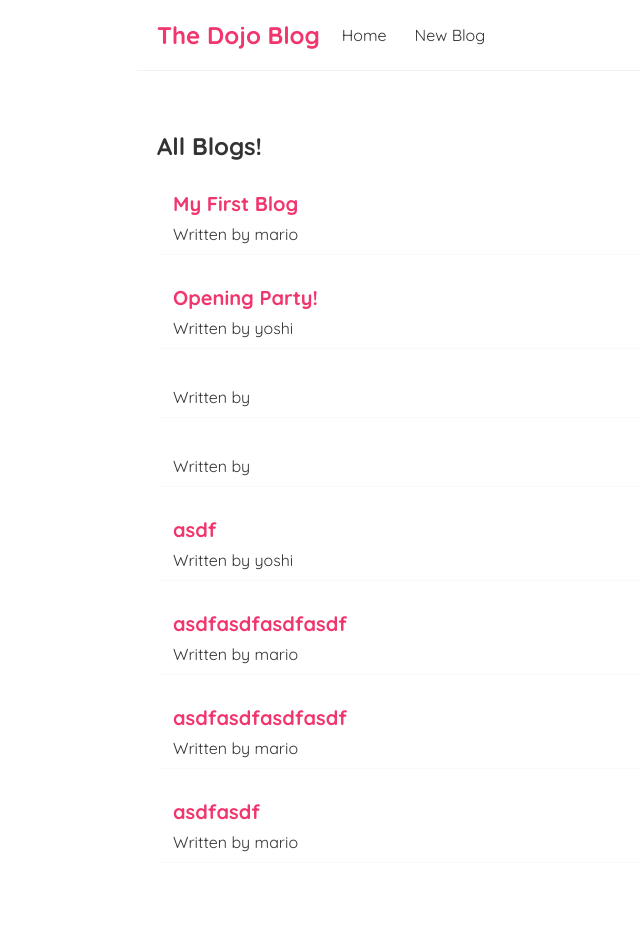
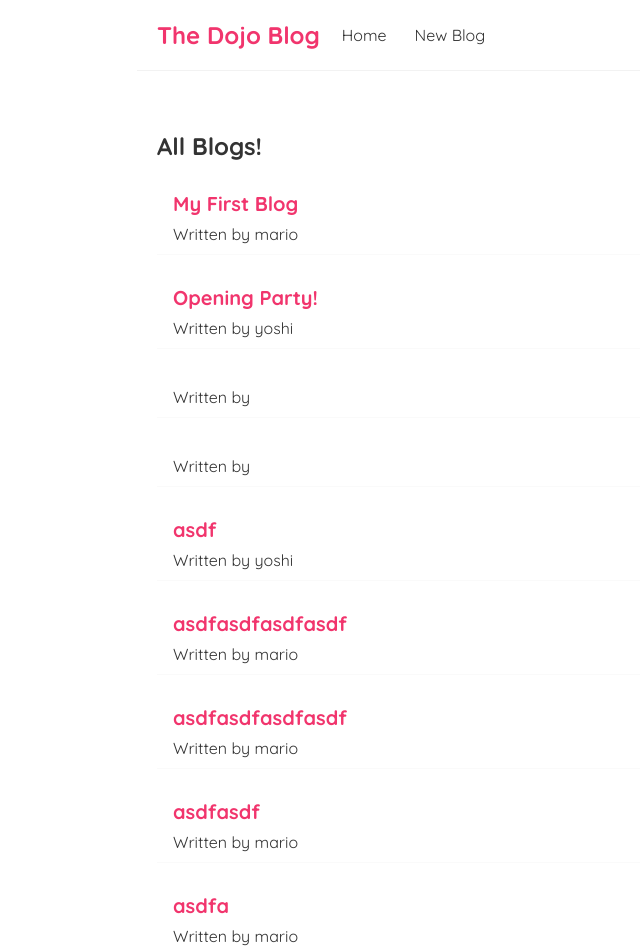
Before and after one commit to d-cryptic/dojo-blog-react, a React (Create React App) app: page / in a window 1280 px wide. Shown: the top 952 px of the page, without its empty margins (183-823 px from the left). Built offline with nearby package versions, Linux system fonts and the light colour scheme; data requests are answered from the project's data file.

Commit message:
Pragmattic redirects

```diff
--- a/data/db.json
+++ b/data/db.json
@@ -41,6 +41,12 @@
       "body": "asdfasdfasdfasdfasdf",
       "author": "mario",
       "id": 8
+    },
+    {
+      "title": "asdfa",
+      "body": "sdfasdf",
+      "author": "mario",
+      "id": 9
     }
   ]
 }
--- a/src/Create.js
+++ b/src/Create.js
@@ -1,11 +1,12 @@
 import React, { useState } from "react";
+import { useHistory } from "react-router-dom";
 
 const Create = () => {
   const [title, setTitle] = useState("");
   const [body, setBody] = useState("");
   const [author, setAuthor] = useState("mario");
-
   const [isPending, setIsPending] = useState(false);
+  const history = useHistory();
 
   const handleSubmit = (e) => {
     e.preventDefault();
@@ -19,6 +20,8 @@ const Create = () => {
       body: JSON.stringify(blog),
     }).then(() => {
       setIsPending(false);
+      //   history.go(-1);
+      history.push("/");
     });
   };
 
```
